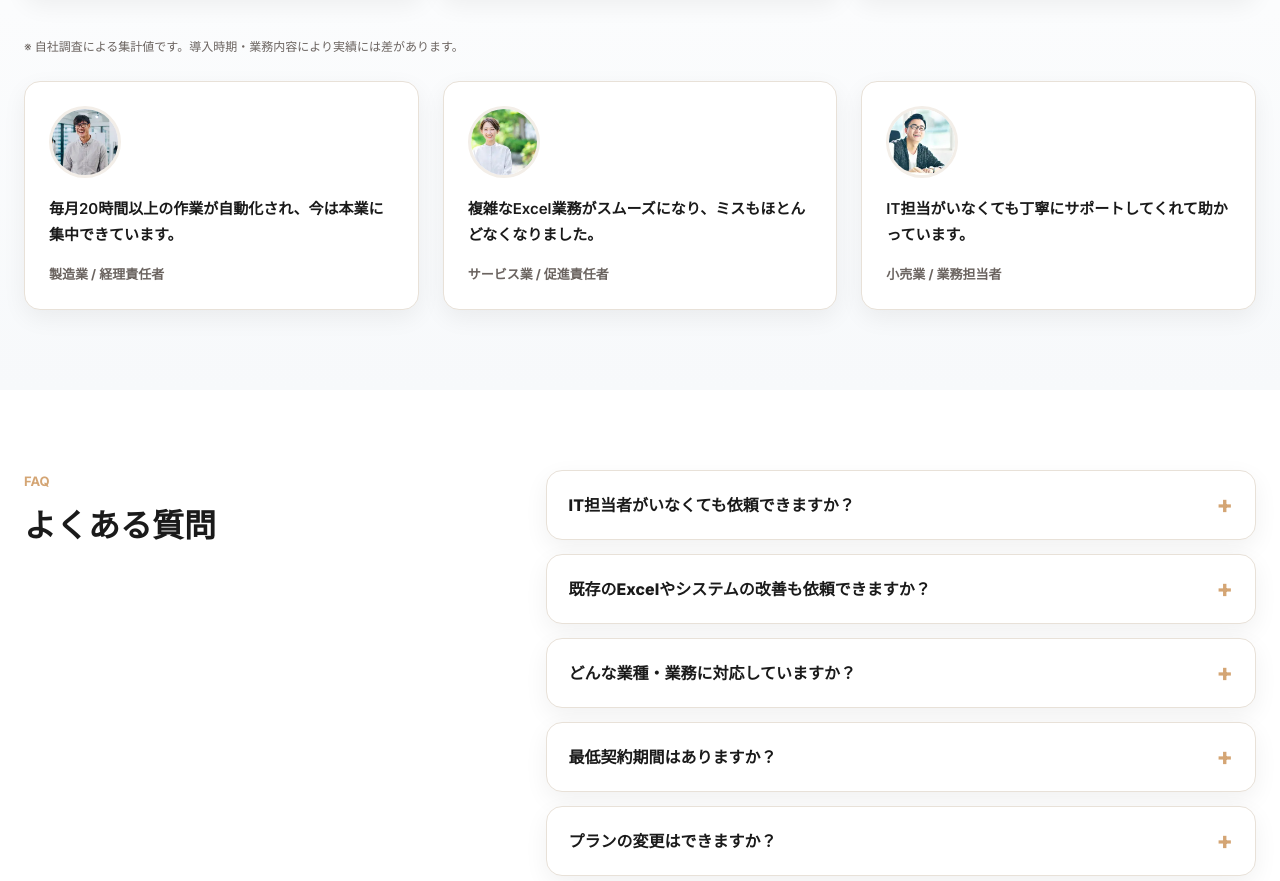
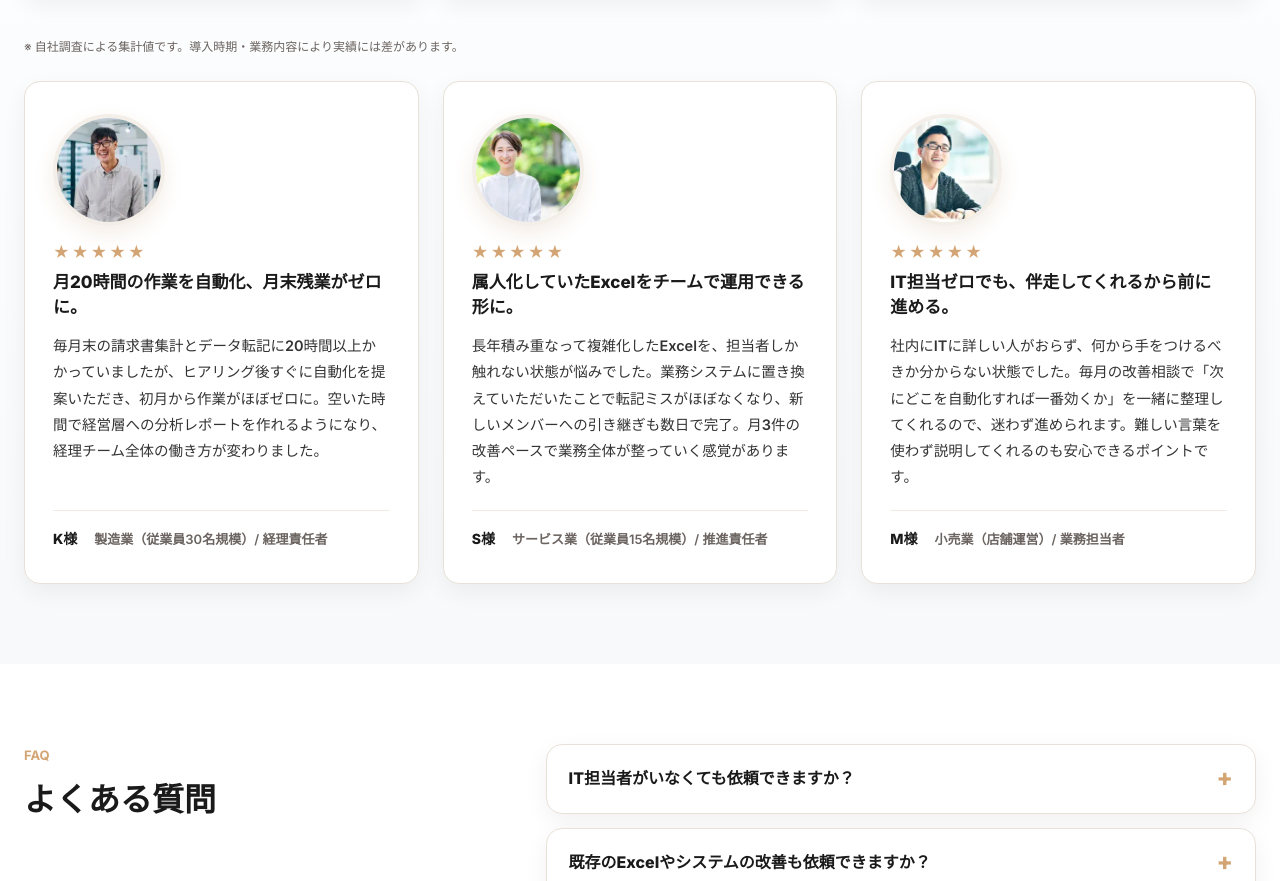
Before and after one commit to Bearmin-Studio/bearmin-lp, a plain HTML site: page index.html in a window 1280 px wide. Shown: the part 6028-6909 px from the top of the page. Drawn offline with Linux system fonts and the light colour scheme.

Commit message:
お客様の声カードを刷新：画像拡大＋評価/見出し/詳細引用を追加
Co-Authored-By: Claude Opus 4.7 (1M context) <noreply@anthropic.com>

```diff
--- a/index.html
+++ b/index.html
@@ -585,18 +585,24 @@
             <div class="testimonial-grid">
               <article class="testimonial-card reveal">
                 <img src="assets/images/testimonial_avatar_01.webp" alt="製造業の経理責任者のポートレート" loading="lazy" width="427" height="240">
-                <blockquote>毎月20時間以上の作業が自動化され、今は本業に集中できています。</blockquote>
-                <p>製造業 / 経理責任者</p>
+                <div class="testimonial-rating" aria-label="評価 5段階中 5">★★★★★</div>
+                <h3 class="testimonial-title">月20時間の作業を自動化、月末残業がゼロに。</h3>
+                <blockquote>毎月末の請求書集計とデータ転記に20時間以上かかっていましたが、ヒアリング後すぐに自動化を提案いただき、初月から作業がほぼゼロに。空いた時間で経営層への分析レポートを作れるようになり、経理チーム全体の働き方が変わりました。</blockquote>
+                <p><strong>K様</strong>　製造業（従業員30名規模）/ 経理責任者</p>
               </article>
               <article class="testimonial-card reveal">
-                <img src="assets/images/testimonial_avatar_02.webp" alt="サービス業の促進責任者のポートレート" loading="lazy" width="360" height="240">
-                <blockquote>複雑なExcel業務がスムーズになり、ミスもほとんどなくなりました。</blockquote>
-                <p>サービス業 / 促進責任者</p>
+                <img src="assets/images/testimonial_avatar_02.webp" alt="サービス業の推進責任者のポートレート" loading="lazy" width="360" height="240">
+                <div class="testimonial-rating" aria-label="評価 5段階中 5">★★★★★</div>
+                <h3 class="testimonial-title">属人化していたExcelをチームで運用できる形に。</h3>
+                <blockquote>長年積み重なって複雑化したExcelを、担当者しか触れない状態が悩みでした。業務システムに置き換えていただいたことで転記ミスがほぼなくなり、新しいメンバーへの引き継ぎも数日で完了。月3件の改善ペースで業務全体が整っていく感覚があります。</blockquote>
+                <p><strong>S様</strong>　サービス業（従業員15名規模）/ 推進責任者</p>
               </article>
               <article class="testimonial-card reveal">
                 <img src="assets/images/testimonial_avatar_03.webp" alt="小売業の業務担当者のポートレート" loading="lazy" width="360" height="240">
-                <blockquote>IT担当がいなくても丁寧にサポートしてくれて助かっています。</blockquote>
-                <p>小売業 / 業務担当者</p>
+                <div class="testimonial-rating" aria-label="評価 5段階中 5">★★★★★</div>
+                <h3 class="testimonial-title">IT担当ゼロでも、伴走してくれるから前に進める。</h3>
+                <blockquote>社内にITに詳しい人がおらず、何から手をつけるべきか分からない状態でした。毎月の改善相談で「次にどこを自動化すれば一番効くか」を一緒に整理してくれるので、迷わず進められます。難しい言葉を使わず説明してくれるのも安心できるポイントです。</blockquote>
+                <p><strong>M様</strong>　小売業（店舗運営）/ 業務担当者</p>
               </article>
             </div>
           </div>
--- a/styles.css
+++ b/styles.css
@@ -1137,31 +1137,61 @@ h3 {
 }
 
 .testimonial-card {
-  padding: 24px;
+  display: flex;
+  flex-direction: column;
+  padding: 32px 28px;
 }
 
 .testimonial-card img {
-  width: 72px;
-  height: 72px;
+  width: 112px;
+  height: 112px;
   margin-bottom: 18px;
-  border: 3px solid var(--color-primary-light);
+  border: 4px solid var(--color-primary-light);
   border-radius: 50%;
   object-fit: cover;
+  box-shadow: 0 8px 20px rgba(168, 109, 46, 0.12);
+}
+
+.testimonial-rating {
+  margin-bottom: 10px;
+  color: var(--color-accent-gold);
+  font-size: 16px;
+  letter-spacing: 2px;
+  line-height: 1;
+}
+
+.testimonial-title {
+  margin: 0 0 14px;
+  font-size: 17px;
+  font-weight: 800;
+  line-height: 1.45;
+  color: var(--color-text-heading);
 }
 
 .testimonial-card blockquote {
-  margin: 0 0 16px;
-  color: var(--color-text-heading);
-  font-size: 15px;
-  font-weight: 600;
-  line-height: 1.7;
+  position: relative;
+  margin: 0 0 20px;
+  color: var(--color-text-body);
+  font-size: 14.5px;
+  font-weight: 500;
+  line-height: 1.8;
 }
 
 .testimonial-card p {
+  margin-top: auto;
   margin-bottom: 0;
+  padding-top: 16px;
+  border-top: 1px solid var(--color-border-soft);
   color: var(--color-text-muted);
   font-size: 13px;
-  font-weight: 700;
+  font-weight: 600;
+}
+
+.testimonial-card p strong {
+  margin-right: 4px;
+  color: var(--color-text-heading);
+  font-size: 14px;
+  font-weight: 800;
 }
 
 .faq-layout {
```
